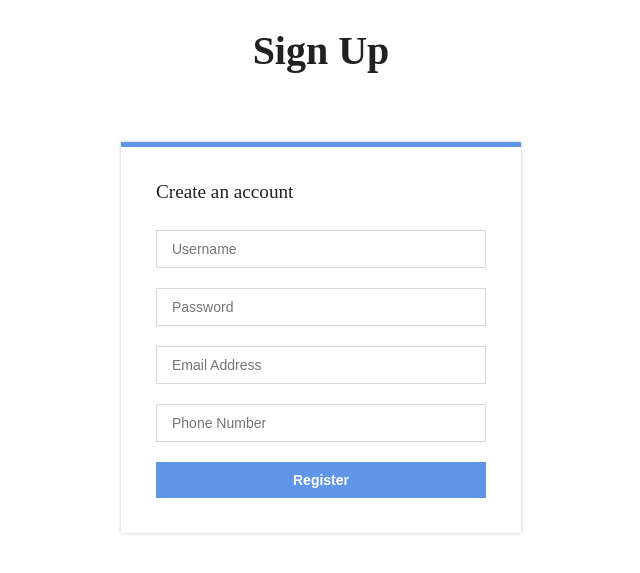
After one commit to AJHtike/OnlineStoreProject, a PHP site: page /onlineStoreProject/sign_up.html in a window 1280 px wide. The commit adds this page. Shown: the top 573 px of the page, without its empty margins (319-959 px from the left). Run offline with PHP 8.4, Linux system fonts and the light colour scheme.

```diff
--- /dev/null
+++ b/onlineStoreProject/sign_up.css
@@ -0,0 +1,64 @@
+h1 {
+    text-align: center;
+    color: #212121;
+    padding-bottom: .5em;
+    position: relative;
+    font-size: 2.5em;
+}
+
+.form-module {
+    position: relative;
+    background: #ffffff;
+    max-width: 400px;
+    width: 100%;
+    border-top: 5px solid #6096ea;
+    box-shadow: 0 0 3px rgba(0, 0, 0, 0.25);
+    margin: 3em auto 0;
+}
+
+    .form-module h2 {
+        margin: 0 0 1.5em;
+        color: #212121;
+        font-size: 1.2em;
+        font-weight: 400;
+        line-height: 1;
+    }
+
+    .form-module .form {
+        padding: 35px;
+    }
+
+    .form-module input[type="text"], .form-module input[type="password"], .form-module input[type="email"] {
+        outline: none;
+        display: block;
+        width: 100%;
+        border: 1px solid #d9d9d9;
+        margin: 0 0 20px;
+        padding: 10px 15px;
+        box-sizing: border-box;
+        font-weight: 400;
+        -webkit-transition: 0.3s ease;
+        transition: 0.3s ease;
+        font-size: 14px;
+    }
+
+        .form-module input[type="text"]:focus, .form-module input[type="password"]:focus, .form-module input[type="email"]:focus {
+            border: 1px solid #A9A9A9;
+            color: #333333;
+        }
+
+    .form-module input[type="submit"] {
+        background: #6096ea;
+        width: 100%;
+        border: 0;
+        padding: 10px 15px;
+        color: #ffffff;
+        -webkit-transition: 0.3s ease;
+        transition: 0.3s ease;
+        font-size: 14px;
+        font-weight: bold;
+    }
+
+        .form-module input[type="submit"]:hover {
+            background: #0044ff;
+        }
--- /dev/null
+++ b/onlineStoreProject/sign_up.html
@@ -0,0 +1,26 @@
+<!DOCTYPE html>
+<html lang="en" xmlns="http://www.w3.org/1999/xhtml">
+<head>
+    <title>Sign Up</title>
+    <link href="sign_up.css" rel="stylesheet" />
+</head>
+<body>
+    <!-- START REGISTER MODULE -->
+    <h1>Sign Up</h1>
+    <div class="form-module">
+
+        <div class="form">
+            <h2>Create an account</h2>
+            <form action="#" method="post">
+                <input type="text" name="Username" placeholder="Username" required=" ">
+                <input type="password" name="Password" placeholder="Password" required=" ">
+                <input type="email" name="Email" placeholder="Email Address" required=" ">
+                <input type="text" name="Phone" placeholder="Phone Number" required=" ">
+                <input type="submit" value="Register">
+            </form>
+        </div>
+    </div>
+
+    <!-- END REGISTER MODULE -->
+</body>
+</html>
```
Also changed, not shown: onlineStoreProject/getproduct.php (+10 -55 lines), onlineStoreProject/index.php (+12 -63 lines), onlineStoreProject/php/dbconnect.php (+11 -3 lines), onlineStoreProject/php/footer_html.php (added, +30 -0 lines), onlineStoreProject/php/header_html.php (added, +29 -0 lines), onlineStoreProject/php/navigation_html.php (added, +14 -0 lines), onlineStoreProject/sample.php (deleted, +0 -88 lines), onlineStoreProject/sign_in.css (added, +64 -0 lines), onlineStoreProject/sign_in.html (added, +25 -0 lines), onlineStoreProject/staff.php (added, +32 -0 lines), onlineStoreProject/js/validate.js (deleted), onlineStoreProject/orderDetail.php (added).
